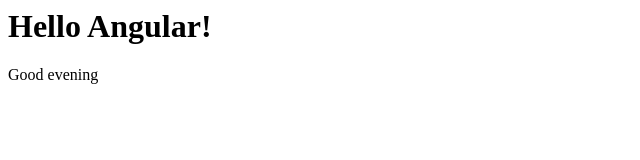
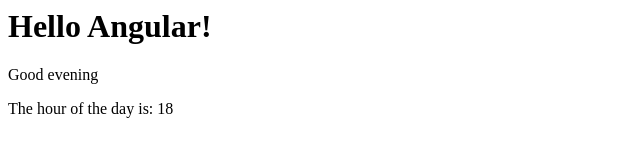
Before and after one commit to agornovo/thinking-in-angular-1, a plain HTML site: page angular/index.html in a window 1280 px wide. Shown: the whole page, without its empty margins (0-640 px from the left). Drawn offline with nearby package versions, Linux system fonts and the light colour scheme.

Commit message:
Thinking in Angular 14

```diff
--- a/angular/index.html
+++ b/angular/index.html
@@ -7,6 +7,7 @@
 	<h1>Hello Angular!</h1>
 	<p ng-if="hourOfDay < 12">Good morning</p>
 	<p ng-if="hourOfDay > 17">Good evening</p>
+	<p>The hour of the day is: {{hourOfDay}}</p>
 </body>
 
 </html>
```
